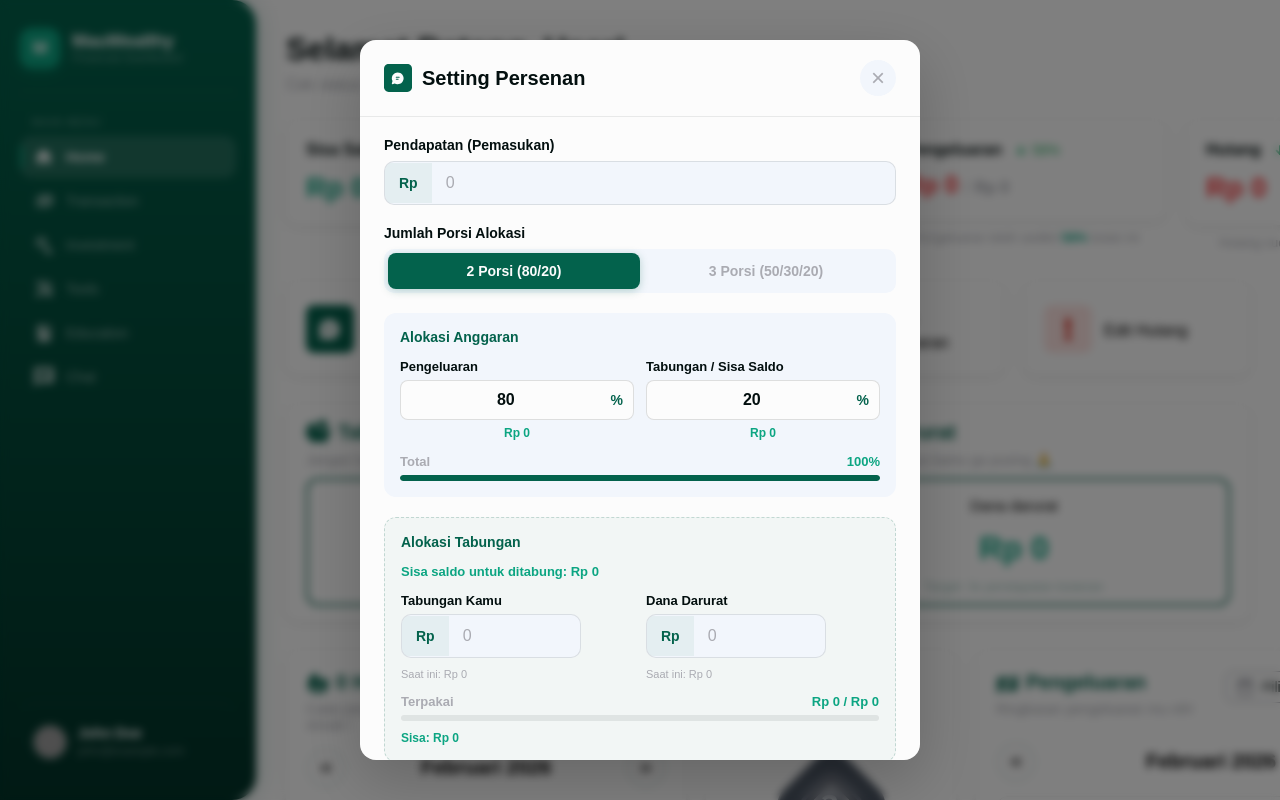
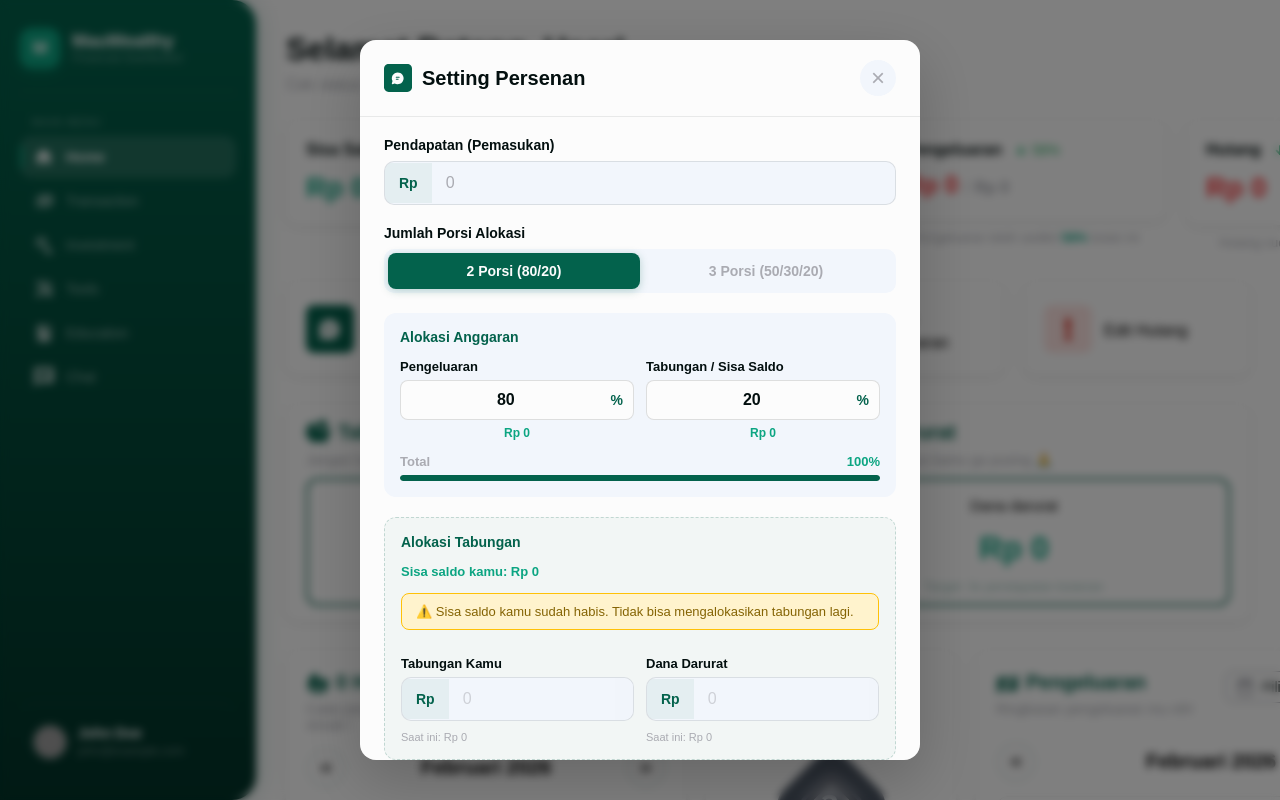
Before and after one commit to ichsan182/skripsi-skripcil, an Angular app: page /home in a window 1280 px wide. Both pictures are taken after a click on the element "setting persenan". Shown: the top 800 px of the page. Built offline with nearby package versions, Linux system fonts and the light colour scheme; grey boxes are pictures that could not be loaded.

Commit message:
fitur home sisa saldo dan setting persenan ini udah goated juga akhirnya gjelas padahal

```diff
--- a/db.json
+++ b/db.json
@@ -529,8 +529,8 @@
         "pengeluaranWajib": 3000000,
         "tanggalPemasukan": 28,
         "hutangWajib": 0,
-        "estimasiTabungan": 11770000,
-        "danaDarurat": 48530000,
+        "estimasiTabungan": 25592222,
+        "danaDarurat": 67907778,
         "danaInvestasi": 0,
         "budgetAllocation": {
           "mode": 2,
@@ -539,8 +539,8 @@
           "savings": 80
         },
         "savingsAllocation": {
-          "tabungan": 2300000,
-          "danaDarurat": 9700000,
+          "tabungan": 2322222,
+          "danaDarurat": 9677778,
           "danaInvestasi": 0
         }
       }
--- a/src/app/home/home.css
+++ b/src/app/home/home.css
@@ -1305,9 +1305,6 @@
 }
 
 /* ── Savings Currency Input ── */
-.sp-currency-input-sm {
-  max-width: 180px;
-}
 
 .sp-existing-info {
   display: block;
@@ -1334,6 +1331,23 @@
 .sp-remaining-text.sp-remaining-zero {
   color: var(--color-primary-light);
   font-weight: 600;
+}
+
+/* ── Warning Box ── */
+.sp-warning-box {
+  background: #fff3cd;
+  border: 1px solid #ffc107;
+  border-radius: 8px;
+  padding: 10px 14px;
+  font-size: 13px;
+  color: #856404;
+  margin-bottom: 12px;
+}
+
+.sp-input:disabled {
+  background: var(--color-input-bg);
+  opacity: 0.5;
+  cursor: not-allowed;
 }
 
 /* ── Responsive Modal ── */
--- a/src/app/home/home.html
+++ b/src/app/home/home.html
@@ -498,12 +498,17 @@
           </div>
         </div>
 
-        @if (budgetSavings > 0) {
         <div class="sp-allocation-section sp-savings-section">
           <h3 class="sp-section-title">Alokasi Tabungan</h3>
           <p class="sp-sub-info">
-            Sisa saldo untuk ditabung: {{ formatRupiah(savingsTotalAmount) }}
+            Sisa saldo kamu: {{ formatRupiah(savingsTotalAmount) }}
           </p>
+
+          @if (isSisaSaldoEmpty && savingsUsed === 0) {
+          <div class="sp-warning-box">
+            ⚠️ Sisa saldo kamu sudah habis. Tidak bisa mengalokasikan tabungan lagi.
+          </div>
+          }
 
           <div class="sp-allocation-grid">
             <div class="sp-alloc-field">
@@ -517,6 +522,7 @@
                   (input)="onSavingsAmountInput('tabungan', $event)"
                   placeholder="0"
                   class="sp-input"
+                  [disabled]="isSisaSaldoEmpty && savingsTabunganInput === 0"
                 />
               </div>
               <span class="sp-existing-info"
@@ -536,6 +542,7 @@
                   (input)="onSavingsAmountInput('danaDarurat', $event)"
                   placeholder="0"
                   class="sp-input"
+                  [disabled]="isSisaSaldoEmpty && savingsDanaDaruratInput === 0"
                 />
               </div>
               <span class="sp-existing-info"
@@ -556,6 +563,7 @@
                   (input)="onSavingsAmountInput('danaInvestasi', $event)"
                   placeholder="0"
                   class="sp-input"
+                  [disabled]="isSisaSaldoEmpty && savingsDanaInvestasiInput === 0"
                 />
               </div>
               <span class="sp-existing-info"
@@ -566,9 +574,10 @@
             }
           </div>
 
+          @if (!isSisaSaldoEmpty || savingsUsed > 0) {
           <div class="sp-total-bar">
             <div class="sp-total-label">
-              <span>Terpakai</span>
+              <span>Dialokasikan</span>
               <span
                 class="sp-total-value"
                 [class.sp-total-full]="isSavingsValid"
@@ -589,11 +598,11 @@
               class="sp-remaining-text"
               [class.sp-remaining-zero]="savingsRemaining === 0"
             >
-              Sisa: {{ formatRupiah(savingsRemaining) }}
+              Sisa setelah alokasi: {{ formatRupiah(savingsRemaining) }}
             </span>
           </div>
+          }
         </div>
-        }
       </div>
 
       <div class="modal-footer">
--- a/src/app/home/home.ts
+++ b/src/app/home/home.ts
@@ -168,12 +168,7 @@ export class Home {
           this.budgetWants = ba.wants;
           this.budgetSavings = ba.savings;
         }
-        if (user.financialData.savingsAllocation) {
-          const sa = user.financialData.savingsAllocation;
-          this.savingsTabunganInput = sa.tabungan;
-          this.savingsDanaDaruratInput = sa.danaDarurat;
-          this.savingsDanaInvestasiInput = sa.danaInvestasi;
-        }
+        // savings inputs always start at 0 (sisa saldo system)
       }
     } catch {
       // use defaults
@@ -196,13 +191,22 @@ export class Home {
     return 0;
   }
 
-  get sisaSaldo(): string {
-    if (!this.financialData) return this.formatRupiah(0);
+  get sisaSaldoAmount(): number {
+    if (!this.financialData) return 0;
     const sisa =
       this.financialData.pendapatan -
       this.financialData.pengeluaranWajib -
       this.financialData.hutangWajib;
-    return this.formatRupiah(sisa);
+    const allocated = this.financialData.savingsAllocation
+      ? this.financialData.savingsAllocation.tabungan +
+        this.financialData.savingsAllocation.danaDarurat +
+        this.financialData.savingsAllocation.danaInvestasi
+      : 0;
+    return Math.max(0, sisa - allocated);
+  }
+
+  get sisaSaldo(): string {
+    return this.formatRupiah(this.sisaSaldoAmount);
   }
 
   get pendapatanFormatted(): string {
@@ -238,7 +242,11 @@ export class Home {
   }
 
   get savingsTotalAmount(): number {
-    return Math.round((this.pendapatanInput * this.budgetSavings) / 100);
+    return this.sisaSaldoAmount;
+  }
+
+  get isSisaSaldoEmpty(): boolean {
+    return this.savingsTotalAmount <= 0;
   }
 
   get savingsUsed(): number {
@@ -307,13 +315,11 @@ export class Home {
         this.budgetWants = ba.wants;
         this.budgetSavings = ba.savings;
       }
-      if (this.financialData.savingsAllocation) {
-        const sa = this.financialData.savingsAllocation;
-        this.savingsTabunganInput = sa.tabungan;
-        this.savingsDanaDaruratInput = sa.danaDarurat;
-        this.savingsDanaInvestasiInput = sa.danaInvestasi;
-      }
     }
+    // savings inputs always start at 0 (sisa saldo system)
+    this.savingsTabunganInput = 0;
+    this.savingsDanaDaruratInput = 0;
+    this.savingsDanaInvestasiInput = 0;
     this.budgetLastEdited = null;
     this.showSettingPersenan = true;
   }
@@ -391,10 +397,15 @@ export class Home {
       wants: this.budgetWants,
       savings: this.budgetSavings,
     };
+    const existingSavingsAlloc = this.financialData?.savingsAllocation || {
+      tabungan: 0,
+      danaDarurat: 0,
+      danaInvestasi: 0,
+    };
     const savingsAllocation: SavingsAllocation = {
-      tabungan: this.savingsTabunganInput,
-      danaDarurat: this.savingsDanaDaruratInput,
-      danaInvestasi: this.savingsDanaInvestasiInput,
+      tabungan: existingSavingsAlloc.tabungan + this.savingsTabunganInput,
+      danaDarurat: existingSavingsAlloc.danaDarurat + this.savingsDanaDaruratInput,
+      danaInvestasi: existingSavingsAlloc.danaInvestasi + this.savingsDanaInvestasiInput,
     };
     const updatedFinancialData: FinancialData = {
       ...(this.financialData || {
```
